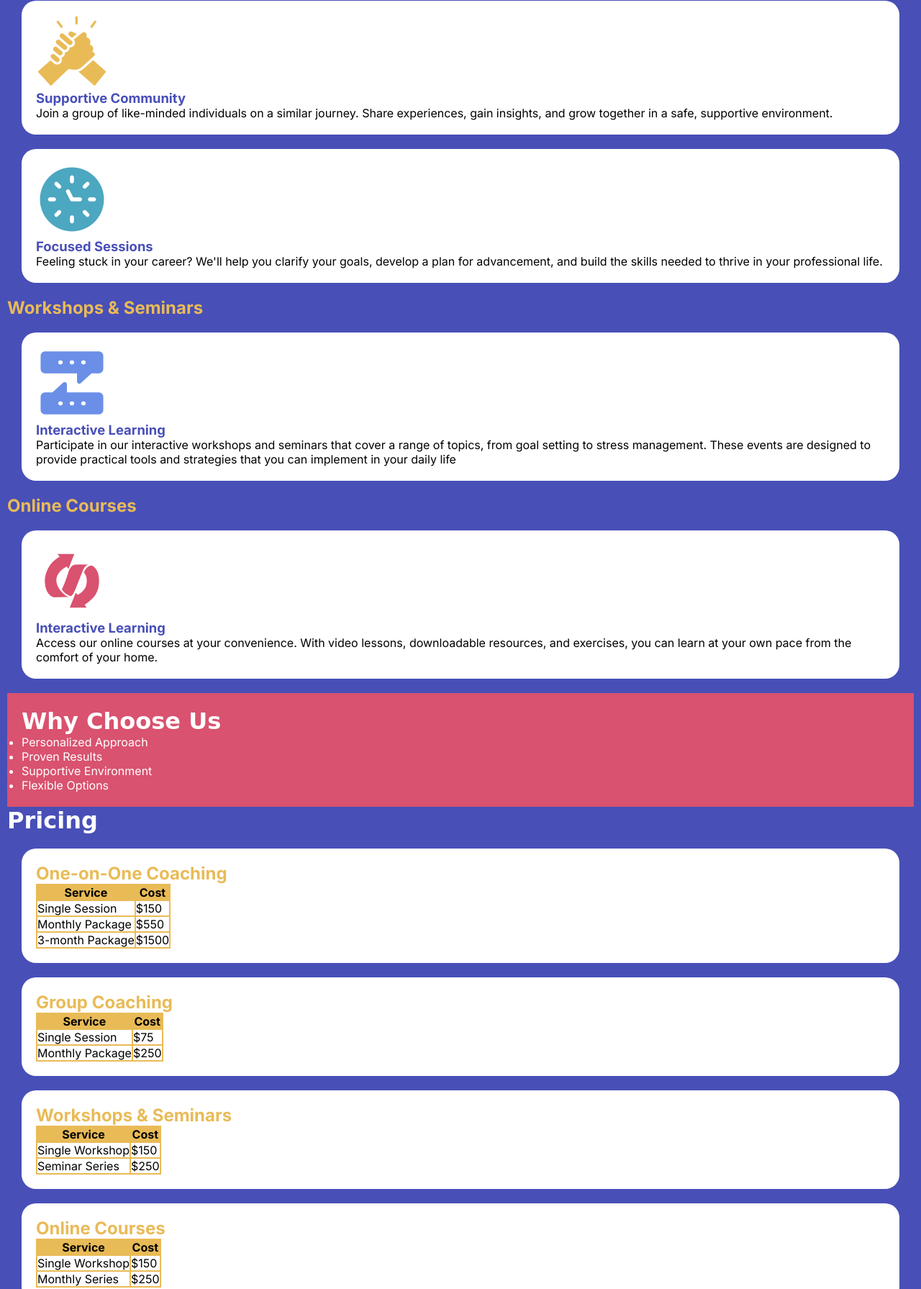
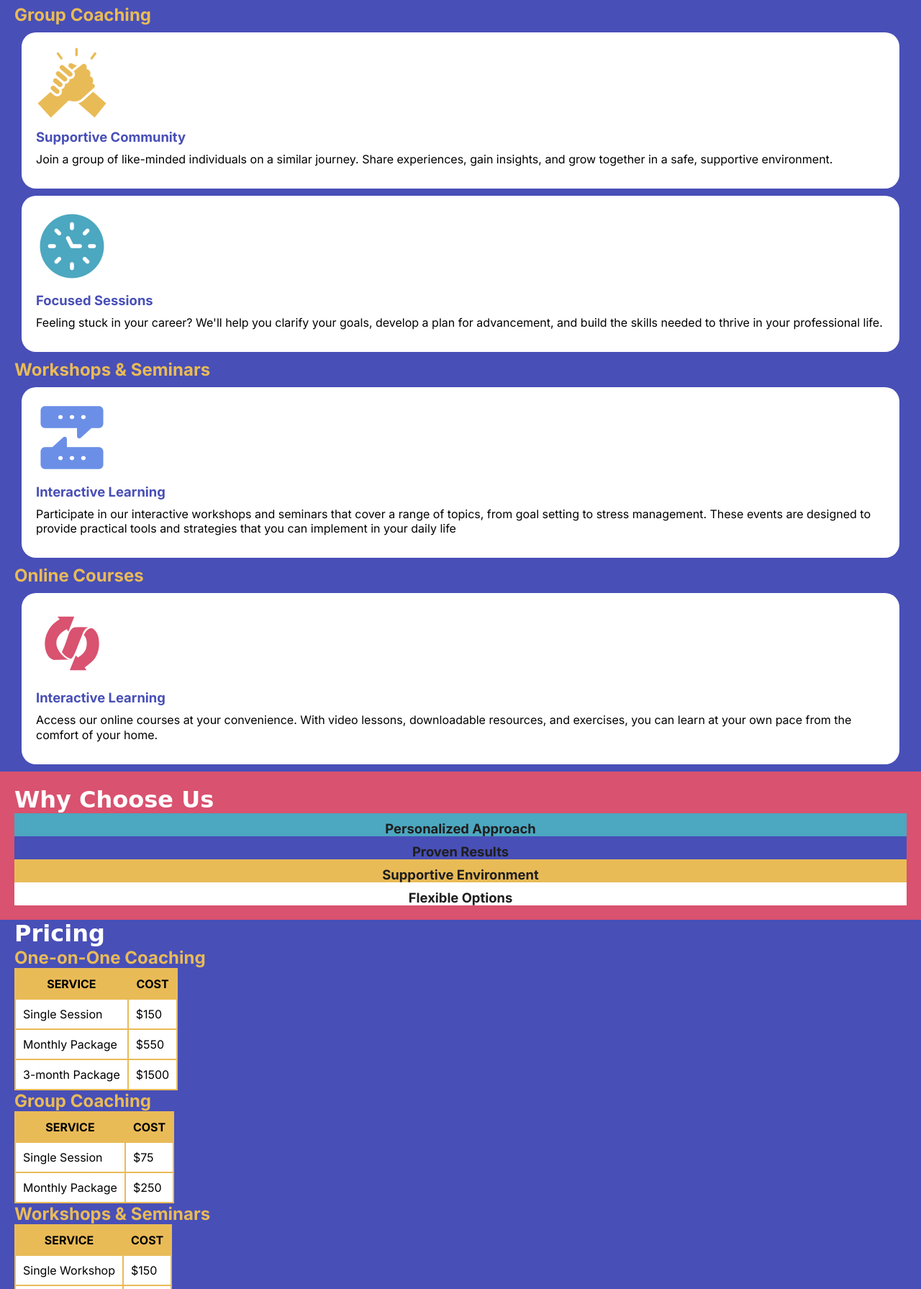
Before and after one commit to Jevans98-asu/path-to-success, a plain HTML site: page index.html in a window 1280 px wide. Shown: the part 1009-2800 px from the top of the page at 72% size. Drawn offline with Linux system fonts and the light colour scheme; a web font is replaced by a local one.

Commit message:
11-11 update

```diff
--- a/index.html
+++ b/index.html
@@ -14,8 +14,8 @@
         <h1>Path to Success</h1>
         <p>Unlock your full potential with personalized life coaching</p>
         <nav>
-            <h2>Menu</h2>
-            <ul>
+            <h2 tabindex="0" id="nav-menu">Menu</h2>
+            <ul class="nav-list">
                 <li><a href="#">Our Services</a></li>
                 <li><a href="#">Why Choose Us</a></li>
                 <li><a href="#">Prices</a></li>
@@ -24,82 +24,101 @@
         </nav>
     </header>
     <main>
+        <section class="first-level-section">
             <h2>Our Services</h2>
-        <section>
+            <section class="second-level-section">
                 <h3>One-on-One Coaching</h3>
-            <section>
+                <section class="third-level-section">
                     <figure>
                         <img src="images/personal-development.png" alt="teal icon of smiling face">
                     </figure>
                     <h4>Personal Development</h4>
-                <p>Identify and overcome obstacles holding you back from living your best life. Whether it's building confidence, breaking bad habits, or discovering your true purpose, we'll work together to create a clear roadmap for success.</p>
+                    <p>Identify and overcome obstacles holding you back from living your best life. Whether it's
+                        building confidence, breaking bad habits, or discovering your true purpose, we'll work together
+                        to create a clear roadmap for success.</p>
                 </section>
-            <section>
+                <section class="third-level-section">
                     <figure>
                         <img src="images/career-coaching.png" alt="lavender icon of a briefcase">
                     </figure>
                     <h4>Career Coaching</h4>
-                <p>Feeling stuck in your career? We'll help you clarify your goals, develop a plan for advancement, and build the skills needed to thrive in your professional life.</p>
+                    <p>Feeling stuck in your career? We'll help you clarify your goals, develop a plan for advancement,
+                        and build the skills needed to thrive in your professional life.</p>
                 </section>
-            <section>
+                <section class="third-level-section">
                     <figure>
                         <img src="images/relationship-coaching.png" alt="pink icon of a heart">
                     </figure>
                     <h4>Relationship Coaching</h4>
-                <p>Enhance your relationships with better communication, understanding, and empathy. Whether it's family, friends, or partners, we'll help you build stronger connections.</p>
+                    <p>Enhance your relationships with better communication, understanding, and empathy. Whether it's
+                        family, friends, or partners, we'll help you build stronger connections.</p>
                 </section>
             </section>
-        <section>
+            <section class="second-level-section">
                 <h3>Group Coaching</h3>
-            <section>
+                <section class="third-level-section">
                     <figure>
                         <img src="images/supportive-community.png" alt="yellow icon of hands clasping">
                     </figure>
                     <h4>Supportive Community</h4>
-                <p>Join a group of like-minded individuals on a similar journey. Share experiences, gain insights, and grow together in a safe, supportive environment.
+                    <p>Join a group of like-minded individuals on a similar journey. Share experiences, gain insights,
+                        and grow together in a safe, supportive environment.
                     </p>
                 </section>
-            <section>
+                <section class="third-level-section">
                     <figure>
                         <img src="images/focused-session.png" alt="teal icon of a clock face">
                     </figure>
                     <h4>Focused Sessions</h4>
-                <p>Feeling stuck in your career? We'll help you clarify your goals, develop a plan for advancement, and build the skills needed to thrive in your professional life.</p>
+                    <p>Feeling stuck in your career? We'll help you clarify your goals, develop a plan for advancement,
+                        and build the skills needed to thrive in your professional life.</p>
                 </section>
             </section>
-        <section>
+            <section class="second-level-section">
                 <h3>Workshops & Seminars</h3>
-            <section>
+                <section class="third-level-section">
                     <figure>
                         <img src="images/interactive-learning.png" alt="lavender icon of text conversation">
                     </figure>
                     <h4>Interactive Learning</h4>
-                <p>Participate in our interactive workshops and seminars that cover a range of topics, from goal setting to stress management. These events are designed to provide practical tools and strategies that you can implement in your daily life</p>
+                    <p>Participate in our interactive workshops and seminars that cover a range of topics, from goal
+                        setting to stress management. These events are designed to provide practical tools and
+                        strategies that you can implement in your daily life</p>
                 </section>
             </section>
-        <section>
+            <section class="second-level-section">
                 <h3>Online Courses</h3>
-            <section>
+                <section class="third-level-section">
                     <figure>
                         <img src="images/flexible-learning.png" alt="pink icon of a curly arrow">
                     </figure>
                     <h4>Interactive Learning</h4>
-                <p>Access our online courses at your convenience. With video lessons, downloadable resources, and exercises, you can learn at your own pace from the comfort of your home.</p>
+                    <p>Access our online courses at your convenience. With video lessons, downloadable resources, and
+                        exercises, you can learn at your own pace from the comfort of your home.</p>
                 </section>
             </section>
-    <section class="whychoose">
+        </section>
+        <section id="whychoose" class="first-level-section">
             <h2>Why Choose Us</h2>
             <ul>
-            <li>Personalized Approach</li>
-            <li>Proven Results</li>
-            <li>Supportive Environment</li>
-            <li>Flexible Options</li>
+                <li>
+                    <h4>Personalized Approach</h4>
+                </li>
+                <li>
+                    <h4>Proven Results</h4>
+                </li>
+                <li>
+                    <h4>Supportive Environment</h4>
+                </li>
+                <li>
+                    <h4>Flexible Options</h4>
+                </li>
             </ul>
         </section>
-    <section class="pricing">
+        <section id="pricing" class="first-level-section">
             <h2>Pricing</h2>
-        <section>
             <h3>One-on-One Coaching</h3>
+            <section class="second-level-section">
                 <table>
                     <thead>
                         <tr>
@@ -123,8 +142,8 @@
                     </tbody>
                 </table>
             </section>
-        <section>
             <h3>Group Coaching</h3>
+            <section class="second-level-section">
                 <table>
                     <thead>
                         <tr>
@@ -144,8 +163,8 @@
                     </tbody>
                 </table>
             </section>
-        <section>
             <h3>Workshops & Seminars</h3>
+            <section class="second-level-section">
                 <table>
                     <thead>
                         <tr>
@@ -165,8 +184,8 @@
                     </tbody>
                 </table>
             </section>
-        <section>
             <h3>Online Courses</h3>
+            <section class="second-level-section">
                 <table>
                     <thead>
                         <tr>
@@ -187,9 +206,11 @@
                 </table>
             </section>
         </section>
-    <section class="firststep">
+        <section id="firststep" class="first-level-section">
             <h2>Take the First Step Today</h2>
-        <p>Your journey to a more fulfilling life begins with a single step. Book a free 30-minute consultation today to discover how our coaching services can help you achieve your goals. Let's work together to create the life you've always dreamed of!
+            <p>Your journey to a more fulfilling life begins with a single step. Book a free 30-minute consultation
+                today to discover how our coaching services can help you achieve your goals. Let's work together to
+                create the life you've always dreamed of!
             </p>
             <a href="#">Schedule Now</a>
         </section>
--- a/styles.css
+++ b/styles.css
@@ -37,8 +37,6 @@ html {
 main {
     display: grid;
     padding-top: 40px;
-    padding-left: 10px;
-    padding-right: 10px;
 }
 
 header h1 {
@@ -61,8 +59,8 @@ nav {
     position: absolute;
     top: 0;
     right: 0;
-    border-radius: 0 0 20px 20px;
-    padding: 10px;
+    border-radius: 0 0 15px 15px;
+    padding: 10px 15px;
 }
 
 nav h2 {
@@ -76,6 +74,14 @@ nav h2 {
 
 nav li {
     list-style: none;
+}
+
+.nav-list {
+    display: none;
+}
+
+#nav-menu:focus + .nav-list {
+    display: block;
 }
 
 h1 {
@@ -94,6 +100,7 @@ h3 {
 h4 {
     font-size: 1.15em;
     color: var(--purple);
+    padding-top: 10px;
 }
 
 h1, h2 {
@@ -101,21 +108,62 @@ h1, h2 {
     color: var(--white);
 }
 
-section section {
-    background-color: var(--white);
-    padding: 20px;
-    margin: 20px;
-    border-radius: 20px;
+main p {
+    padding: 10px 0;
+    line-height: 130%;
 }
 
-section .whychoose {
+section section section {
+    background-color: var(--white);
+    border-radius: 20px;
+    padding: 20px;
+    margin: 10px;
+}
+
+.first-level-section {
+    padding-top: 40px;
+    padding-bottom: 20px;
+}
+
+.first-level-section {
+    padding: 0 20px;
+}
+
+#whychoose, #firststep {
+    background-color: var(--pink);
+    color: var(--white);
     padding: 20px;
 }
 
- .whychoose, .firststep {
-    background-color: var(--pink);
-    color: var(--white);
-    padding: 20px;
+#whychoose li, #firststep li {
+    list-style: none;
+    font-weight: bold;
+    color: var(--darkgrey);
+    text-align: center;
+}
+
+#whychoose h4 {
+    color: var(--darkgrey);
+}
+
+#whychoose li:nth-child(1) {
+    background-color: var(--teal);
+}
+
+#whychoose li:nth-child(2) {
+    background-color: var(--purple);
+}
+
+#whychoose li:nth-child(3) {
+    background-color: var(--yellow);
+}
+
+#whychoose li:nth-child(4) {
+    background-color: var(--white);
+}
+
+#pricing section{
+    background-color: var(--purple);
 }
 
 table {
@@ -124,10 +172,16 @@ table {
 
 table, th, td{
     border: 2px solid var(--yellow);
+    padding: 10px;
 }
 
 thead {
     background-color: var(--yellow);
+    text-transform: uppercase;
+}
+
+tbody {
+    background-color: var(--white);
 }
 
 footer {
@@ -144,11 +198,19 @@ footer {
 
 /*-------------------- MEDIA QUERY (large) ------------------------------------*/
 
+@media screen and (min-width: 950px){
 
+
+
+}
 
 /*-------------------- MEDIA QUERY (xl) ---------------------------------------*/
 
+@media screen and (min-width: 1280px){
 
+
+
+}
 
 /*
 
```
Lines whose indentation alone changed are shown as unchanged.
